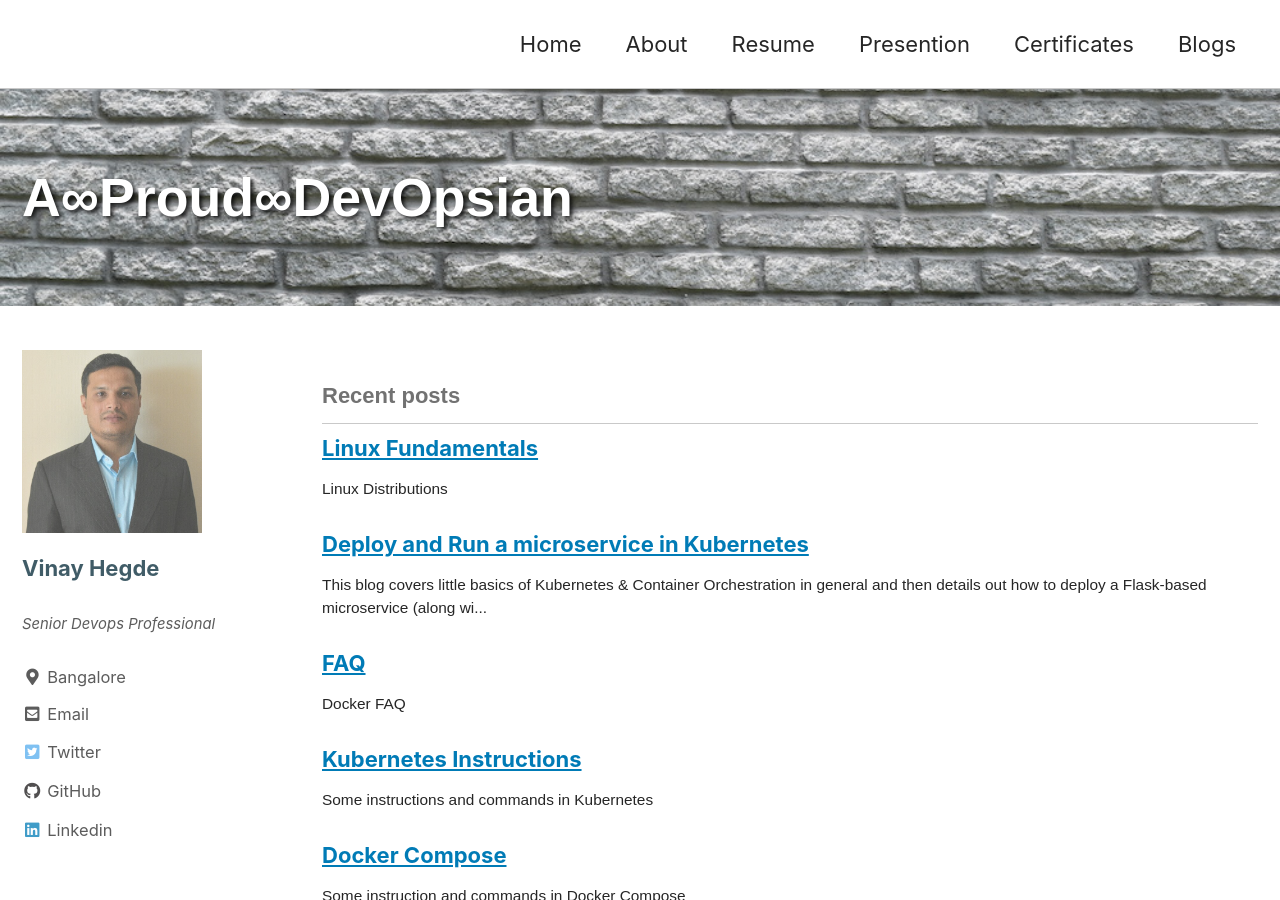
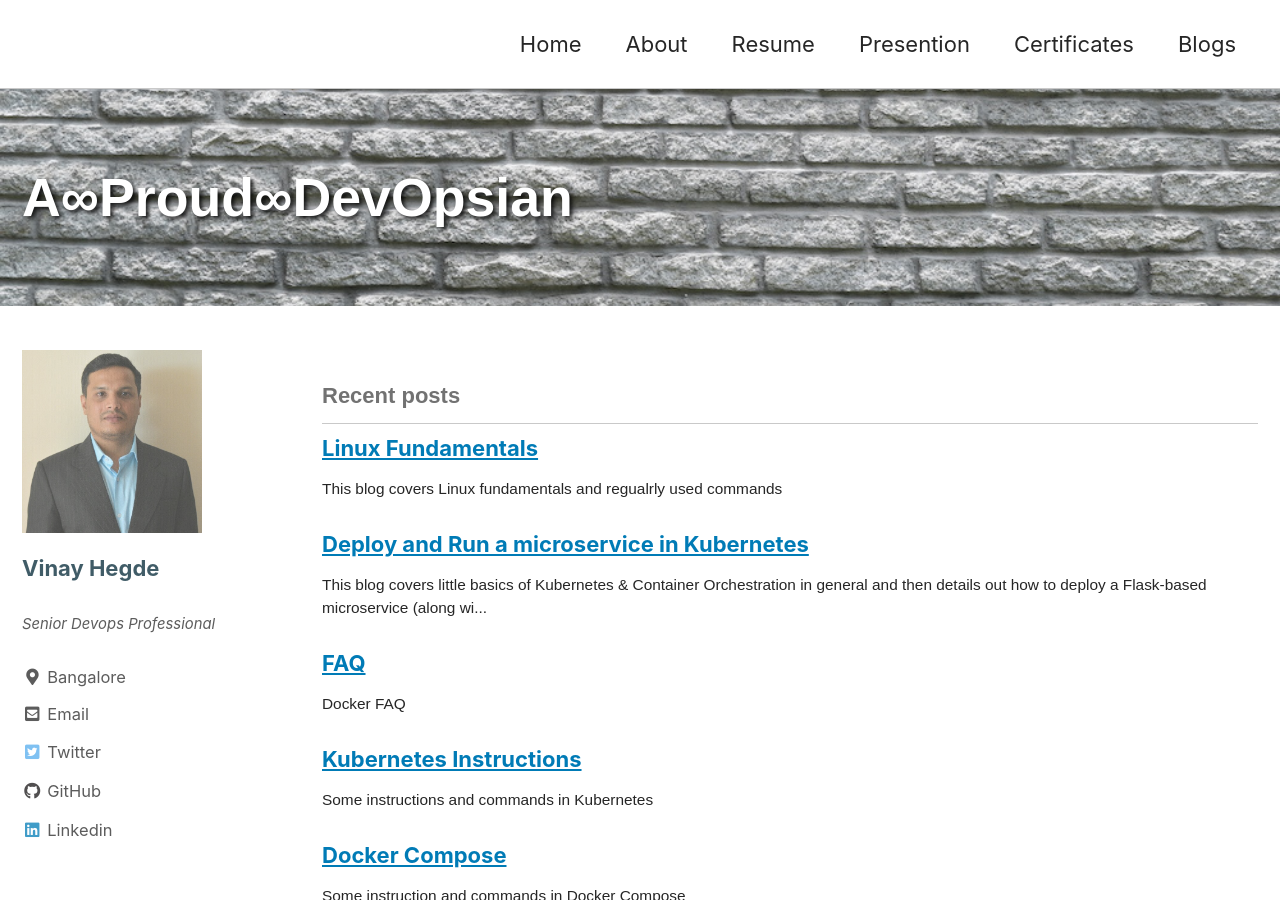
Before and after one commit to vinaydhegde/vinaydhegde.github.io, a Jekyll site: the page built from index.html, in a window 1280 px wide and 900 px high. Built offline with Jekyll 4.4.1, drawn with Linux system fonts in a browser that asks for light colours; cached includes are drawn as plain includes; nearby versions of some CDN libraries; the list of posts is cut into pages by our own code.

Commit message:
Update 2021-05-14-LinuxFundamentals.md

```diff
--- a/_posts/2021-05-14-LinuxFundamentals.md
+++ b/_posts/2021-05-14-LinuxFundamentals.md
@@ -1,7 +1,15 @@
 ---
-layout: post
 title: "Linux Fundamentals"
+toc: true
+toc_label: "Content"
+toc_sticky: true
+tags:
+  - Linux Fundamentals
+
 date: 2021-05-14
+header:
+  teaser: /assets/images/nature.jpg
+excerpt: "This blog covers Linux fundamentals and regualrly used commands"
 ---
 
 ## Linux Distributions
```
